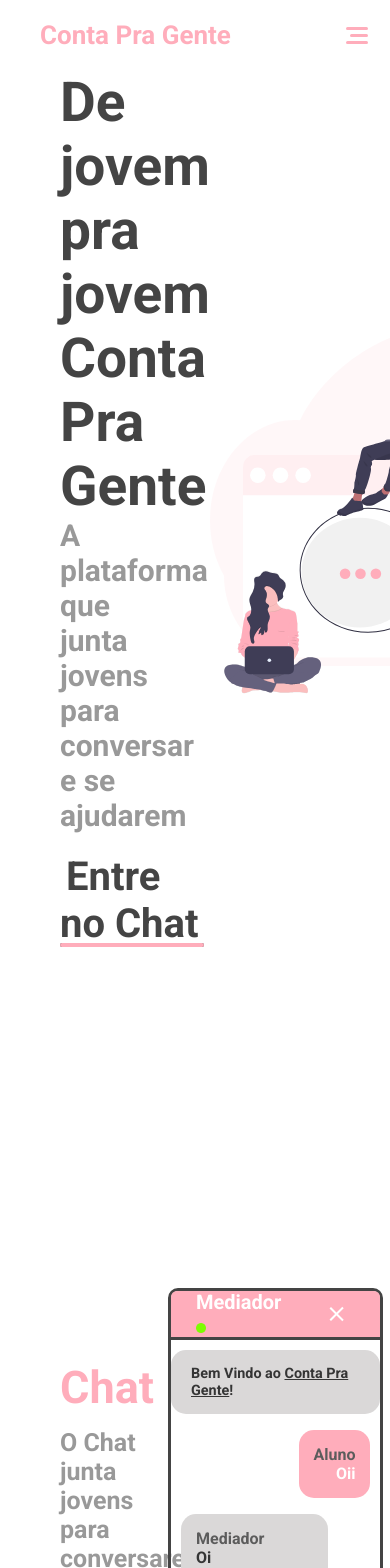
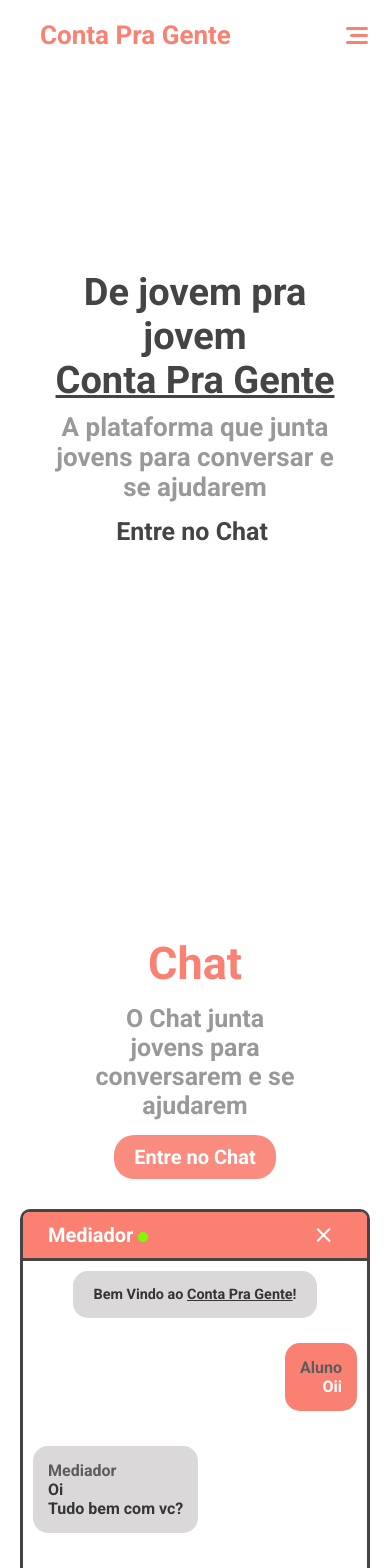
Before and after one commit to JosiasCalebe/Conta-Pra-Gente, a React (Create React App) app in the folder frontend/: page / in a window 390 px wide. Shown: the top 1568 px of the page. Built offline with nearby package versions, Linux system fonts and the light colour scheme.

Commit message:
Home Responsive

```diff
--- a/frontend/package.json
+++ b/frontend/package.json
@@ -3,6 +3,7 @@
   "version": "0.1.0",
   "private": true,
   "dependencies": {
+    "body-scroll-lock": "^2.6.4",
     "react": "^16.10.1",
     "react-dom": "^16.10.1",
     "react-router-dom": "^5.1.2",
--- a/frontend/public/main-style.css
+++ b/frontend/public/main-style.css
@@ -1,7 +1,7 @@
 @import url("https://fonts.googleapis.com/css?family=Roboto:400,700&display=swap");
 
 :root {
-  --main-color: #FFADBB;
+  --main-color: salmon;
 }
 
 * {
@@ -18,6 +18,10 @@ body,
   min-height: 100%;
 }
 
+#root {
+  overflow-x:hidden;
+}
+
 body,
 input,
 button {
--- a/frontend/src/components/ChatModal/style.css
+++ b/frontend/src/components/ChatModal/style.css
@@ -174,3 +174,16 @@
     color: #FFF;
     margin-left: auto;
 }
+
+@media screen and (max-width: 1120px) {
+    .chatCont {
+        margin: 0 40px;
+    }
+}
+
+@media screen and (max-width: 700px) {
+    .chatCont {
+        width: 100%;
+        min-width: 350px;
+    }
+}
--- /dev/null
+++ b/frontend/src/components/Footer/index.js
@@ -0,0 +1,10 @@
+import React, { Component } from "react";
+import "./style.css";
+
+export default function Footer() {
+    return (
+        <footer>
+            <h3>Conta Pra Gente Copyright © 2019 - All Rights Reserved</h3>
+        </footer>
+    );
+}
--- /dev/null
+++ b/frontend/src/components/Footer/style.css
@@ -0,0 +1,15 @@
+footer {
+    background: var(--main-color);
+    display: flex;
+    justify-content: center;
+    align-items: center;
+    padding: 40px;
+    width: 100%;
+}
+
+footer h3 {
+    color: #FFF;
+    font-weight: bold;
+    font-size: 1.2rem;
+    text-align: center;
+}
--- a/frontend/src/components/Header/index.js
+++ b/frontend/src/components/Header/index.js
@@ -1,5 +1,7 @@
 import React, { Component } from "react";
 import "./style.css";
+
+import {disableBodyScroll, enableBodyScroll} from 'body-scroll-lock';
 
 import {Link} from 'react-router-dom';
 
@@ -13,30 +15,38 @@ class Header extends Component {
         };
     };
 
+    componentDidMount() {
+        this.element = window;
+    }
+
+    scroll = () => {
+        this.state.active ? enableBodyScroll(this.element) : disableBodyScroll(this.element);
+      };
+
     render() {
         return (
             <nav className="navBar">
                 <div className="logo"><Link className="logo" to="/">Conta Pra Gente</Link></div>
 
-                <div className={ this.state.active ? "burger open" : "burger" } onClick={() => this.setState({active: !this.state.active})}>
+                <div className={ this.state.active ? "burger open" : "burger" } onClick={() => {this.setState({active: !this.state.active}); this.scroll();}}>
                     <div className="line1"></div>
                     <div className="line2"></div>
                     <div className="line3"></div>
                 </div>
 
-                <div className={ this.state.active ? "centerNavItens nav-active" : "centerNavItens" }>
+                <div className={ this.state.active ? "centerNavItens nav-active" : "centerNavItens" } style={{position: this.state.active ? "fixed" : ""}}>
                     <ul>
                         <li className="pages">
-                            <a className="a" href="/#chat"> Chat </a>
+                            <a className="a" href="/#chat" onClick={() => {this.setState({active: !this.state.active}); this.scroll();}}> Chat </a>
                         </li>
                         <li className="pages">
-                            <a className="a" href="/#mural"> Mural </a>
+                            <a className="a" href="/#mural" onClick={() => {this.setState({active: !this.state.active}); this.scroll();}}> Mural </a>
                         </li>
                         <li className="pages">
-                            <a className="a" href="/#videos"> Vídeos </a>
+                            <a className="a" href="/#videos" onClick={() => {this.setState({active: !this.state.active}); this.scroll();}}> Vídeos </a>
                         </li>
                         <li>
-                            <a className="a" href="/login"> Login </a>
+                            <a className="a" href="/login" onClick={() => {this.setState({active: !this.state.active}); this.scroll();}}> Login </a>
                         </li>
                     </ul>
                 </div>
--- a/frontend/src/components/Header/style.css
+++ b/frontend/src/components/Header/style.css
@@ -82,7 +82,7 @@ nav {
   justify-content: center;
   width: 40px;
   height: 40px;
-  z-index: 2;
+  z-index: 10;
   border-radius: 50%;
   cursor: pointer;
   margin-right: 20px;
@@ -138,6 +138,7 @@ nav {
     flex-direction: column;
     align-items: center;
     transform: translateX(100%);
+    z-index: 9;
     transition: transform 0.5s ease-in;
   }
 
--- a/frontend/src/pages/Home/index.js
+++ b/frontend/src/pages/Home/index.js
@@ -5,6 +5,9 @@ import Header from '../../components/Header/index';
 
 // ChatModal
 import Chat from '../../components/ChatModal/index';
+
+// Footer
+import Footer from '../../components/Footer/index';
 
 // Imagens
 import SecImage from '../../components/SVG/svgHome';
@@ -76,6 +79,7 @@ export default function App() {
           <img src={YouTubeLogo} alt="Logo do Youtube" />
         </div>
       </section>
+      <Footer />
     </div >
   );
 }
--- a/frontend/src/pages/Home/style.css
+++ b/frontend/src/pages/Home/style.css
@@ -70,6 +70,10 @@ section {
     color: #444;
 }
 
+.slogan span {
+    text-decoration: underline;
+}
+
 .subSlogan {
     width: 75%;
     font-weight: bold;
@@ -86,7 +90,7 @@ section {
     position: relative;
     font-weight: bold;
     font-size: 40px;
-    padding: 0 6px;
+    padding: 0 6px 0 0;
     color: #444;
     text-decoration: none;
     transition: all .3s;
@@ -104,11 +108,11 @@ section {
     width: 100%;
     left: 0;
     height: 4px;
-    transform: scaleX();
+    transform: scaleX(0);
     transition: all 0.3s;
     border-radius: 4px;
     bottom: 0;
-    transform-origin: right;
+    transform-origin: left;
 }
 
 .chatbtn .a::after {
@@ -132,12 +136,125 @@ section {
     margin: 0 0 0 auto;
 }
 
+@media screen and (max-width: 1180px) {
+    .slogan {
+        font-size: 45px;
+    }
+
+    .subSlogan {
+        font-size: 28px;
+    }
+
+    .chatbtn .a {
+        font-size: 40px;
+    }
+}
+
+@media screen and (max-width: 1120px) {
+
+    .sec1 {
+        display: flex;
+        justify-content: center;
+        align-items: center;
+    }
+
+    .boxContent {
+        margin: 0;
+    }
+
+    .imageBox{
+        display: none;
+    }
+
+    .slogan {
+        margin: 0 0 0 0;
+        text-align: center;
+        font-size: 55px;
+    }
+
+    .subSlogan {
+        margin: 10px 0 0 0;
+        text-align: center;
+        font-size: 32px;
+    }
+
+    .chatbtn {
+        margin: 15px 0 0 0;
+    }
+
+    .chatbtn .a {
+        font-size: 30px;
+    }
+}
+
+@media screen and (max-width: 700px) {
+
+    .sec1 {
+        padding: 0 40px
+    }
+
+    .slogan {
+        font-size: 45px;
+    }
+
+    .subSlogan {
+        font-size: 28px;
+    }
+
+    .chatbtn .a {
+        font-size: 26px;
+    }
+}
+
+@media screen and (max-width: 560px) {
+    .slogan {
+        font-size: 40px;
+    }
+
+    .subSlogan {
+        width: 100%;
+        font-size: 26px;
+    }
+
+    .chatbtn .a {
+        font-size: 25px;
+    }
+}
+
+@media screen and (max-width: 480px) {
+    .slogan {
+        font-size: 38px;
+    }
+}
+
 /* ============== */
 
 .sec2,
 .sec4 {
     padding: 0 60px;
     height: 100vh;
+}
+
+@media screen and (max-width: 1120px) {
+    .sec2 {
+        display: flex;
+        flex-direction: column;
+        align-items: center;
+        height: auto;
+        margin: 40px 0;
+    }
+
+    .sec2 .cont {
+        display: flex;
+        flex-direction: column;
+        align-items: center;
+        margin-bottom: 30px;
+    }
+
+    .sec2 .cont .pCont {
+        margin: 0;
+        text-align: center;
+    }
 }
 
 /* ====== */
@@ -162,6 +279,69 @@ section {
 
 .sec3 .btn {
     margin-left: auto;
+}
+
+@media screen and (max-width: 1120px) {
+    .sec3 {
+        display: flex;
+        flex-direction: column;
+        flex-flow: column-reverse;
+        align-items: center;
+        height: auto;
+        margin: 20vh 0;
+    }
+
+    .sec3 .mural .muralCont {
+        width: 100%;
+    }
+
+    .sec3 .mural .muralCont:last-child {
+        flex-flow: row-reverse;
+    }
+
+    .sec3 .mural .muralCont:last-child .phrase {
+        text-align: right;
+    }
+
+    .sec3 .cont {
+        display: flex;
+        flex-direction: column;
+        align-items: center;
+        margin-bottom: 30px;
+    }
+
+    .sec3 .cont h2 {
+        margin-left: 0;
+    }
+
+    .sec3 .cont .pCont {
+        margin: 0;
+        text-align: center;
+    }
+
+    .sec3 .cont .btn {
+        margin: 15px 0 0 0;
+    }
+}
+
+@media screen and (max-width: 900px) {
+    .sec3 .mural .muralCont {
+        flex-direction: column;
+        text-align: center;
+    }
+
+    .sec3 .mural .muralCont .phrase {
+        width: 100%;
+    }
+
+    .sec3 .mural .muralCont:last-child {
+        margin-top: 40px;
+        flex-flow: column;
+    }
+
+    .sec3 .mural .muralCont:last-child .phrase {
+        text-align: center;
+    }
 }
 
 /* ======= */
@@ -248,6 +428,28 @@ filter: progid:DXImageTransform.Microsoft.gradient( startColorstr='#FFE052', end
     font-size: 2.1rem;
 }
 
+@media screen and (max-width: 1120px) {
+    .sec4 {
+        display: flex;
+        flex-direction: column;
+        align-items: center;
+        height: auto;
+        margin: 20vh 0;
+    }
+
+    .sec4 .cont {
+        display: flex;
+        flex-direction: column;
+        align-items: center;
+        margin-bottom: 30px;
+    }
+
+    .sec4 .cont .pCont {
+        margin: 0;
+        text-align: center;
+    }
+}
+
 /* ======= */
 .video {
     width: 50%;
@@ -260,3 +462,11 @@ filter: progid:DXImageTransform.Microsoft.gradient( startColorstr='#FFE052', end
     width: 400px;
     margin: 0 auto;
 }
+
+@media screen and (max-width: 550px) {
+    .video img{
+        width: 320px;
+    }
+}
+
+/* ======= */
```
Also changed, not shown: 1 other file (tests, documents, lock files or other folders).
